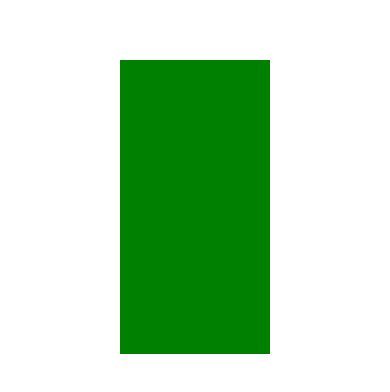
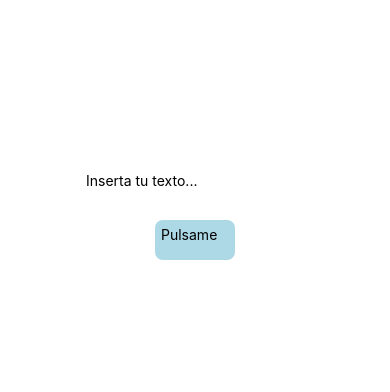
Before and after one commit to CalvaryBloom/tarea3_pmdm, a React Native app: screen / in a window 390 px wide. Shown: the part 212-604 px from the top of the page. Built offline with nearby package versions, Linux system fonts and the light colour scheme.

Commit message:
Ejercicio 4

```diff
--- a/App.js
+++ b/App.js
@@ -3,75 +3,60 @@
 * AUTOR: BORJA PARDO JUANES
 * FECHA: 07/10/2025
 *
-* Apartado 3:
-* Sin emplear arrays en los estados y utilizando una única función para manejar
-* los dos eventos, implementa las instrucciones necesarias para que cuando el usuario
-* pulse sobre el cuadrado superior, los dos cuadrados sean de color verde y se aumente su
-* tamaño –de ambos-. Si el usuario pulsa sobre el cuadrado superior, ambos serán de color
-* amarillo y disminuirán su tamaño.
+* Apartado 4:
+* Implementa las instrucciones necesarias para renderizar en la interfaz gráfica
+* un componente TextInput que recoja el contenido que introduzca el usuario,
+* debajo, un componente Pressable. Implementa la lógica necesaria para que
+* cuando el usuario pulse el botón de Pressable, salte una alerta indicando
+* los siguientes casos: si se ha introducido texto, si se ha introducido un número o si no se ha introducido nada.
 */
-import { Text, Pressable, Image, View, StyleSheet } from 'react-native';
+import { Text, Pressable, Image, View, StyleSheet, TextInput } from 'react-native';
 import { useState } from 'react';
 
 export default function App() {
 
-  const [square, setSquare] = useState({
-    color: 'green',
-    width: 150,
-    height: 150,
-  });
+  const [text, setText] = useState('');
 
   function handleOnPress(number) {
-    if (number === 0) {
-      setSquare({
-        color: 'green',
-        width: square.width + 10,
-        height: square.height + 10
-      })
-    } else {
-      setSquare({
-        color: 'yellow',
-        width: square.width - 10,
-        height: square.height - 10
-      })
+    if (isNaN(text)) {
+      setText('');
+      alert('Has introducido texto');
+    } else if (text === '') {
+      alert('No has introducido nada');
+    } else if (!isNaN(text)) {
+      alert('Has introducido un número');
+      setText('');
     }
   }
 
   return (
     <View style={styles.container}>
-      <Pressable
-        onPress={() => handleOnPress(0)}
-        style={[
-          styles.square,
-          {
-            width: square.width,
-            height: square.height,
-            backgroundColor: square.color
-          },
-        ]}
+      <TextInput
+        style={{ height: 40 }}
+        placeholder="Inserta tu texto..."
+        onChangeText={(newText) => setText(newText)}
+        defaultValue={text}
       />
-      <Pressable
-        onPress={() => handleOnPress(1)}
-        style={[
-          styles.square,
-          {
-            width: square.width,
-            height: square.height,
-            backgroundColor: square.color
-          }
-        ]}
-      />
+      <Text style={{ padding: 10, fontSize: 42 }}>{text}</Text>
+      <Pressable onPress={() => handleOnPress()}>
+        <Text style={styles.text}>Pulsame</Text>
+      </Pressable>
     </View>
   );
 }
 
 const styles = StyleSheet.create({
   container: {
-    flex: 1, backgroundColor: 'white', alignItems: 'center', justifyContent: 'center',
+    flex: 1,
+    backgroundColor: '#fff',
+    alignItems: 'center',
+    justifyContent: 'center',
   },
-  square: {
-    marginTop: -6,
-    width: 200,
-    height: 200, backgroundColor: 'yellow',
+  text: {
+    height: 40,
+    width: 80,
+    backgroundColor: 'lightblue',
+    borderRadius: 8,
+    padding: 6,
   },
 });
```
